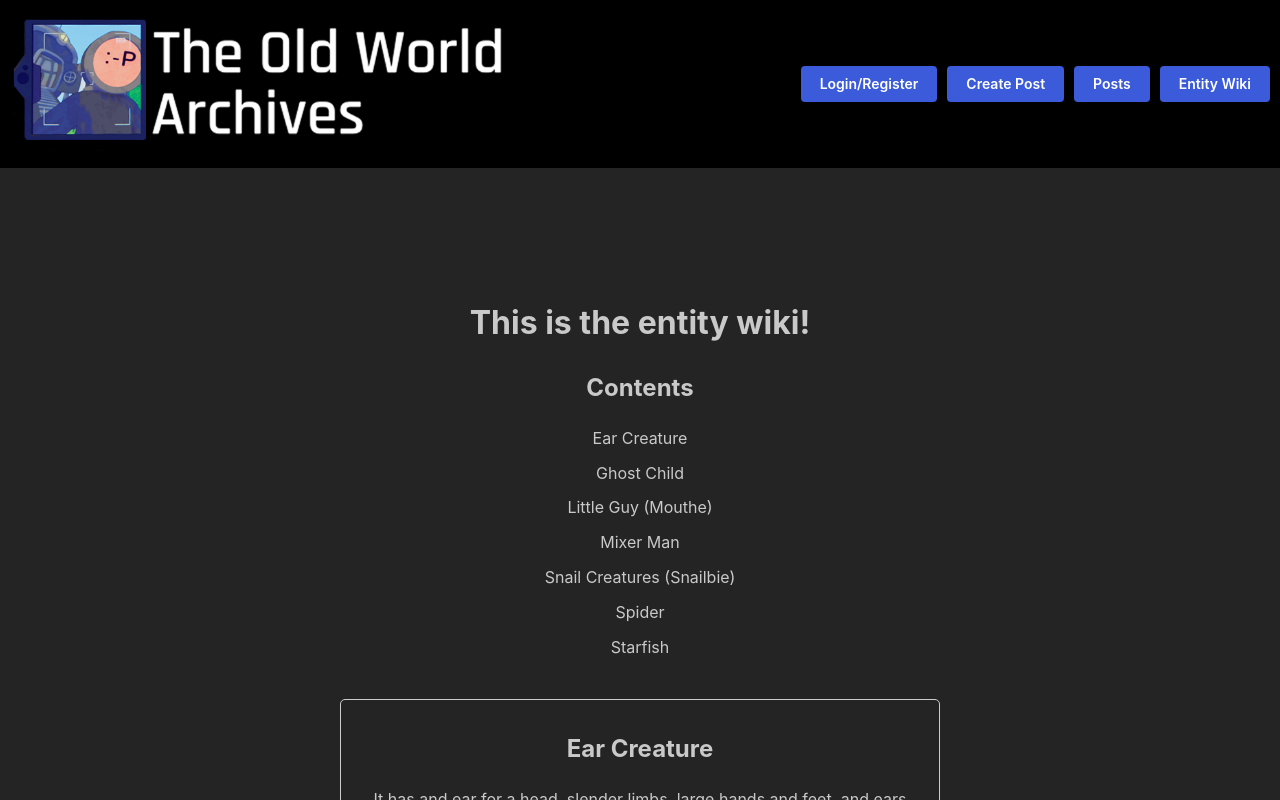
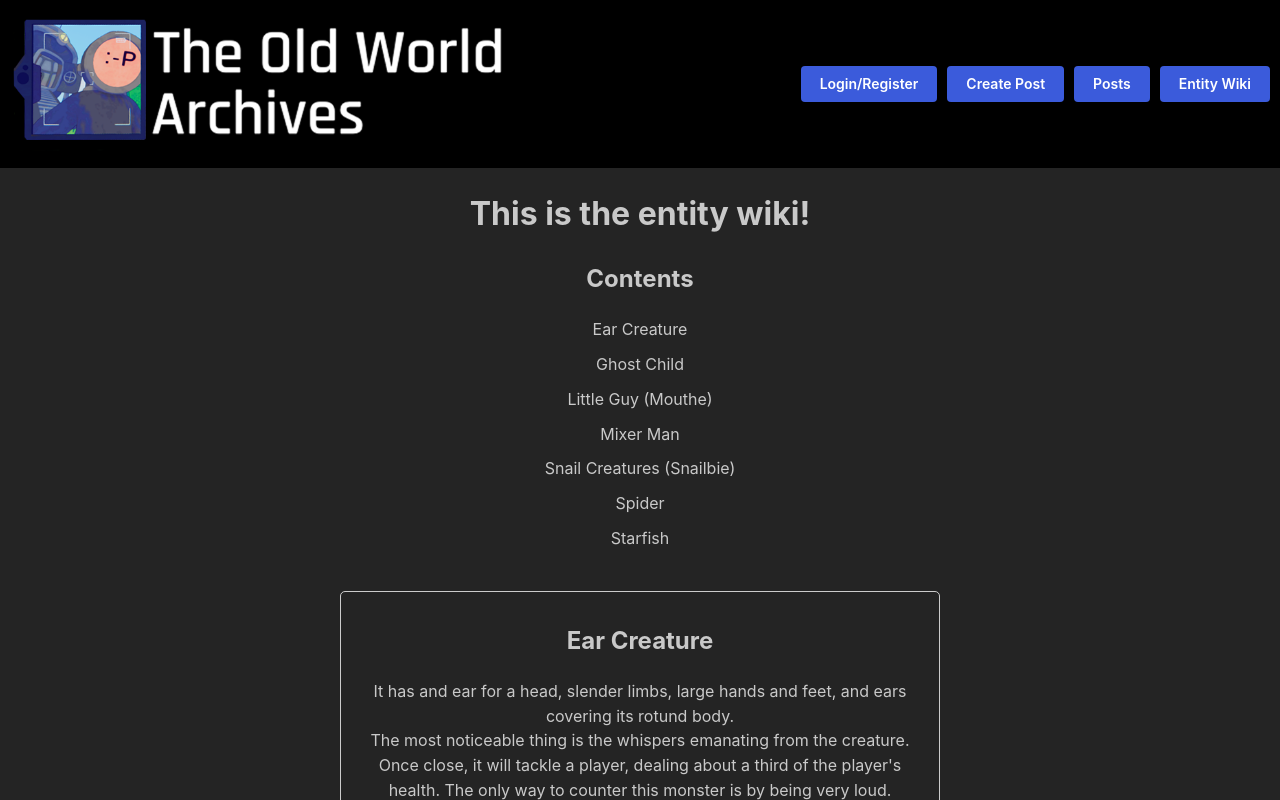
Before and after one commit to Zewppie/the-old-world-archives, a React (Vite) app in the folder frontend/: page /entities in a window 1280 px wide. Shown: the top 800 px of the page. Built offline with nearby package versions, Linux system fonts and the light colour scheme.

Commit message:
Add dynamic header
It was bugging me that the fixed header took 1/4 of my screen space, so, for better reading (specially on entities page), a header that scrolls with the rest of the page was added.

```diff
--- a/frontend/src/components/Header.tsx
+++ b/frontend/src/components/Header.tsx
@@ -19,7 +19,7 @@ const Header = ({ children }: HeaderProps) => {
 
     return (
         <div className="container">
-            <div className="header" style={{ position: 'fixed', top: 0, left: 0, right: 0, width: '100%', display: 'flex', alignItems: 'center', justifyContent: 'space-between', padding: '10px', backgroundColor: 'black', color: 'white', zIndex: 1000 }}>
+            <div className="header" style={{ width: '100%', display: 'flex', alignItems: 'center', justifyContent: 'space-between', backgroundColor: 'black', color: 'white' }}>
                 <div>
                     <img src="the_old_world_archives_logo.png" alt="Logo" className="logo" style={{ marginRight: '20px' }} onClick={() => navigate('/')}/>
                 </div>
--- a/frontend/src/index.css
+++ b/frontend/src/index.css
@@ -2,24 +2,29 @@
 
 .container {
     position: relative;
-    height: 100vh;
+    min-height: 100vh;
     display: flex;
-    justify-content: center;
+    flex-direction: column;
+    justify-content: flex-start;
     align-items: center;
 }
 
 .header {
-    position: absolute;
-    top: 20px;
-    left: 20px;
+    width: 100%;
     display: flex;
     align-items: center;
+    justify-content: space-between;
+    padding: 10px;
+    background-color: black;
+    color: white;
+    z-index: 1000;
 }
 
 .logo {
     max-width: 500px;
     height: auto;
     margin-right: 10px;
+    cursor: pointer;
 }
 
 .center {
--- a/frontend/src/pages/entities.tsx
+++ b/frontend/src/pages/entities.tsx
@@ -42,10 +42,8 @@ function Entities() {
 
     return (
         <div>
-            {/* Blank space to accommodate the fixed header */}
-            <div style={{ height: '70px' }} />
             {/* padding top serve pra barra de cima não ocultar os conteudos */}
-            <div style={{ textAlign: 'center', paddingTop: '3000px' }}>
+            <div style={{ textAlign: 'center' }}>
                 {/* tabela de conteudos pra poder se guiar pela page */}
                 <h1>This is the entity wiki!</h1>
                 <div style={{ marginBottom: '40px' }}>
--- a/frontend/src/pages/login.tsx
+++ b/frontend/src/pages/login.tsx
@@ -37,7 +37,7 @@ const Login: React.FC = () => {
     }
 
     return (
-        <div>
+        <div style={{ padding: '10px' }}>
             <form onSubmit={handleSubmit}>
                 <div>
                     <label>Username:</label>
```
